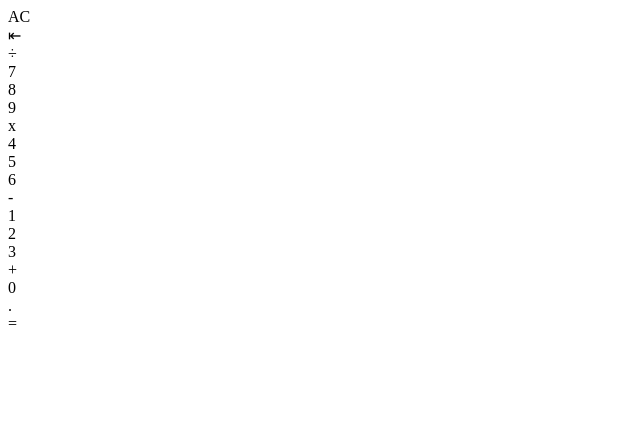
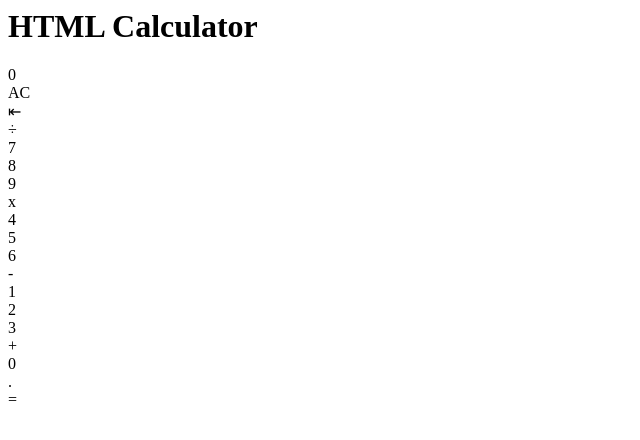
Before and after one commit to dianawallace/Calculator, a plain HTML site: page index.html in a window 1280 px wide. Shown: the whole page, without its empty margins (0-640 px from the left). Drawn offline with Linux system fonts and the light colour scheme.

Commit message:
added h1 tag and 0 on display of calculator div

```diff
--- a/index.html
+++ b/index.html
@@ -4,9 +4,10 @@
     </head>
 
     <body>
+        <h1>HTML Calculator</h1>
         <div id="calc-parent">
             <div class="row">
-
+                <div class="column" id="calc-display-val">0</div>
             </div>
             <div class="row">
                 <div class="calc-btn column" id="calc-clear">AC</div>
```
